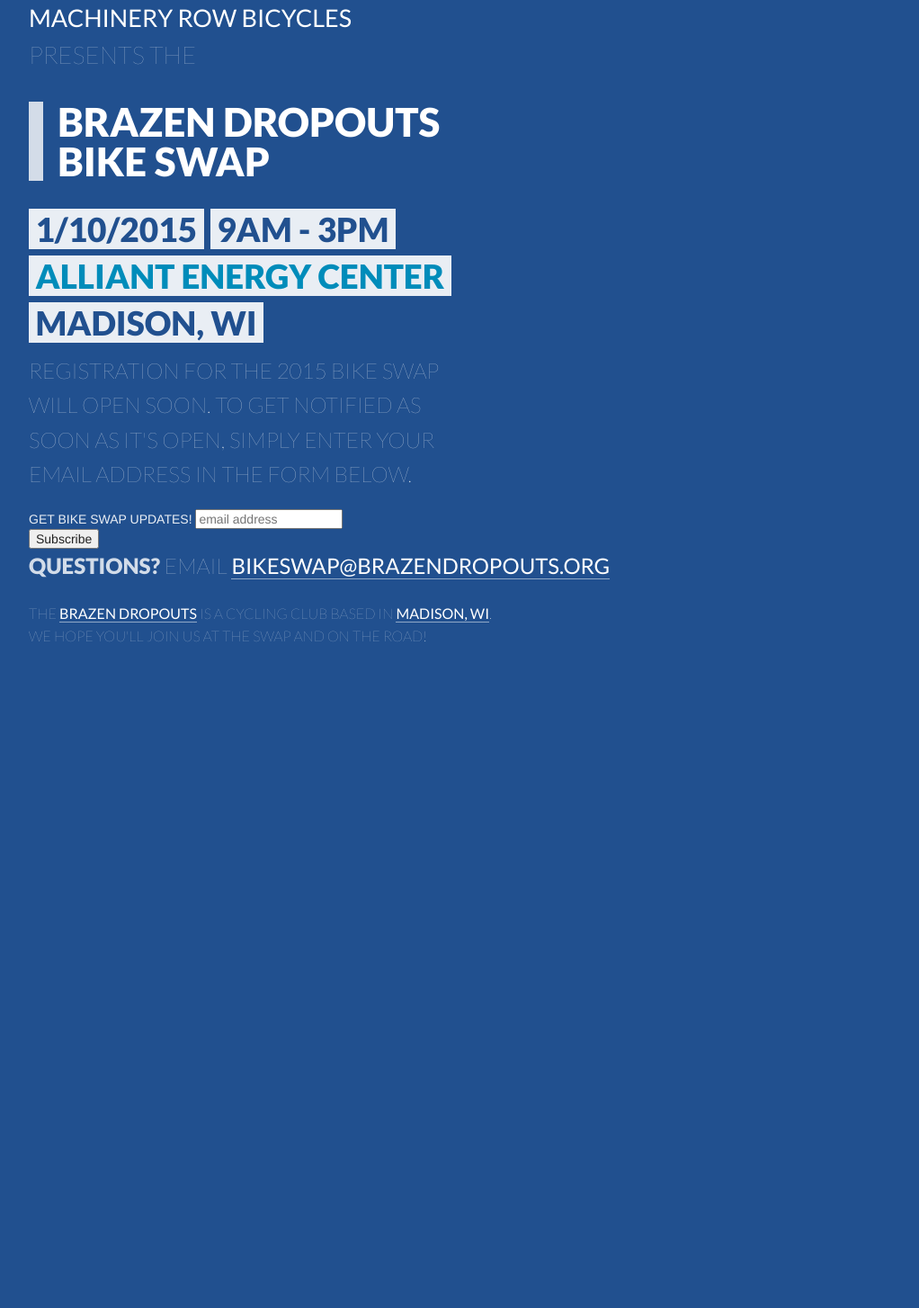
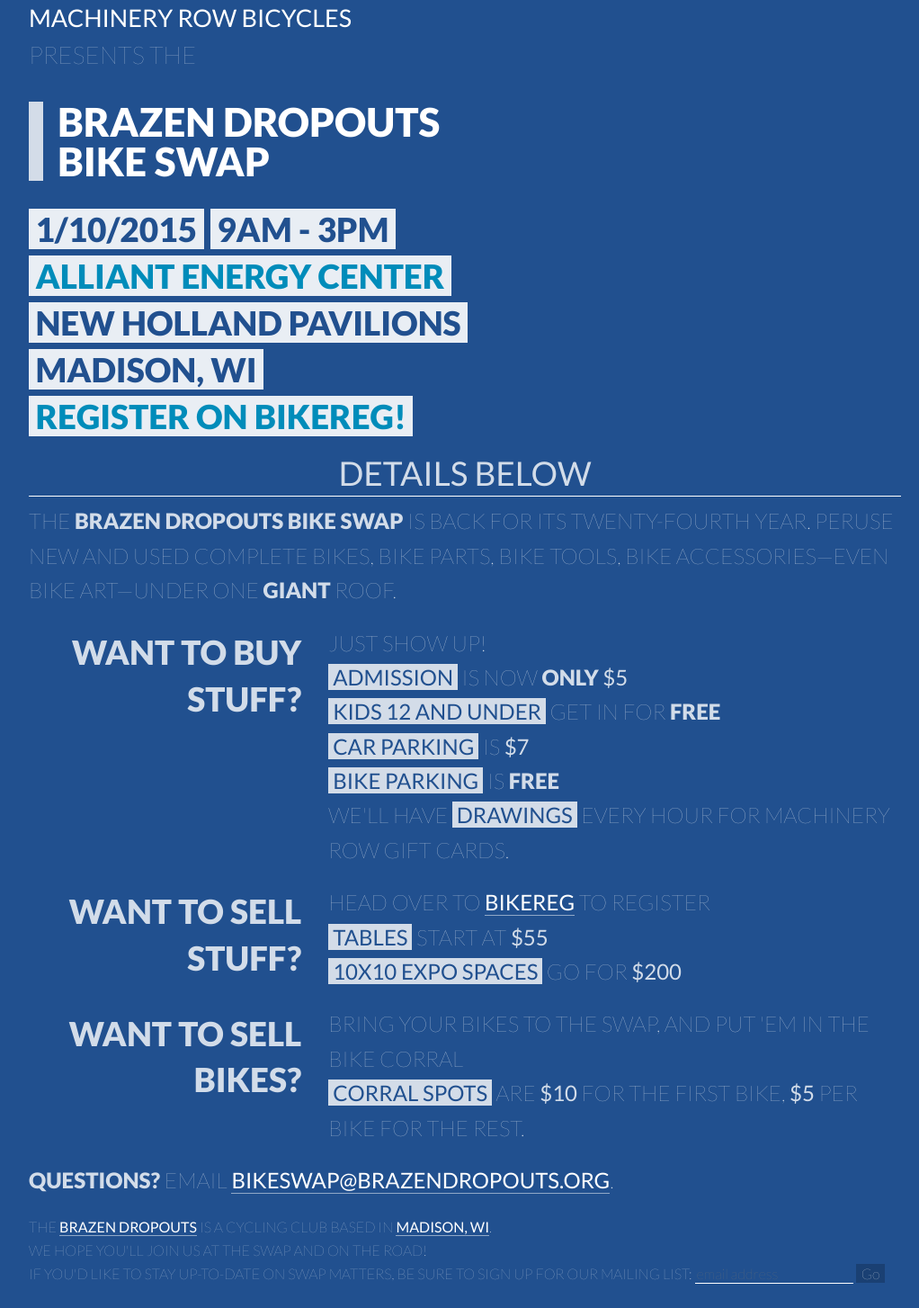
Before and after one commit to brazendropouts/bdbikeswap.com, a Jekyll site: the page built from index.html, in a window 1280 px wide. Shown: the whole page at 90% size, without its empty margins (123-1145 px from the left). Built offline with Jekyll 4.4.1, drawn with Linux system fonts in a browser that asks for light colours; comment, search, counter and statistics services are not loaded; before the commit the page ends 900 px from its top, so only the background shows below that.

Commit message:
Add info for 2015

```diff
--- a/_config.yml
+++ b/_config.yml
@@ -6,6 +6,20 @@ analyticsId: "UA-10557556-2"
 starts_at: 2015-01-10T09:00:00
 stops_at: 2015-01-10T15:00:00
 venue: Alliant Energy Center
+room: New Holland Pavilions
+
+sold_out: false
+hibernation: false
+
+# Pricing
+prices:
+  admission: 5
+  parking: 7
+  table: 55
+  expo: 200
+  corral:
+    initial: 10
+    subsequent: 5
 
 # Build settings
 markdown: kramdown
--- a/css/main.scss
+++ b/css/main.scss
@@ -146,4 +146,23 @@ body, html {
   }
 }
 
+.inline-form {
+  form {
+    display: inline;
+
+    input[type="email"] {
+      background: transparent;
+      border-style: solid;
+      border-width: 0 0 1px 0;
+      border-color: white;
+    }
+
+    input[type="submit"] {
+      background: rgba(0, 0, 0, 0.2);
+      color: white;
+      border: 0;
+    }
+  }
+}
+
 @import "base";
--- a/index.html
+++ b/index.html
@@ -28,6 +28,7 @@ layout: default
     <div class="large-12 columns event">
       <div class="time">
         <h2>
+          {% unless site.hibernation %}
             <span class="phrase">{{site.starts_at | date: '%-m/%-d/%Y'}}</span>
             <span class="phrase">
               <span itemprop="startDate" content="{{site.starts_at | date: '%FT%H:%M:00-06:00' }}">{{site.starts_at | date: '%-H%p'}}</span> -
@@ -35,37 +36,49 @@ layout: default
             </span>
             <br>
             <span itemscope itemtype="http://schema.org/Place">
-            <span class="phrase" itemprop="name"><a itemprop="url" href="http://www.alliantenergycenter.com">{{site.venue}}</a></span>
+              <span class="phrase" itemprop="name"><a itemprop="url" href="https://www.alliantenergycenter.com/About-Us/Facilities/New-Holland-Pavilions">{{site.venue}}</a></span>
+              <br>
+              <span class="phrase">{{site.room}}</span>
             </span>
             <br>
             <span class="phrase">Madison, WI</span>
+          {% endunless %}
+          <br>
+          {% unless site.hibernation %}
+            {% if site.sold_out %}
+              <span class="phrase">We are sold out!</span>
+            {% else %}
+              <span class="phrase"><a href="http://register.bdbikeswap.com">Register on BikeReg!</a></span>
+            {% endif %}
+          {% endunless %}
         </h2>
       </div>
     </div>
   </div>
+  {% if site.hibernation %}
     <div class="row">
-    <div class="large-6 columns overview punchy">
-      <p>Registration for the 2015 Bike Swap will open soon. To get notified as soon as it's open, simply enter your email address in the form below.</p>
+      <div class="columns large-8 overview punchy">
+        <p>Want to be the first to know about next year's Swap? Add your email address below, and we'll send you a handful of tasteful and informative emails as the details of the event become clear.</p>
       </div>
     </div>
     <div class="row">
-    <div class="large-8 columns">
+      <div class="columns large-8">
         <!-- Begin MailChimp Signup Form -->
         <link href="//cdn-images.mailchimp.com/embedcode/slim-081711.css" rel="stylesheet" type="text/css">
         <style type="text/css">
-        #mc_embed_signup{background:#21508f; clear:left; font:14px Helvetica,Arial,sans-serif; }
-        #mc_embed_signup label { color: rgba(255, 255, 255, 0.9); }
+          #mc_embed_signup{background:transparent; clear:left; font:14px Helvetica,Arial,sans-serif; }
+          #mc_embed_signup input.button { background-color: #eee; color: #21508f }
+          #mc_embed_signup input.button:hover { background-color: #ddd; color: #21508f }
           /* Add your own MailChimp form style overrides in your site stylesheet or in this style block.
             We recommend moving this block and the preceding CSS link to the HEAD of your HTML file. */
         </style>
         <div id="mc_embed_signup">
         <form action="//brazendropouts.us6.list-manage.com/subscribe/post?u=16ea10204eb6a0c787a639ea5&amp;id=e2c5829ad2" method="post" id="mc-embedded-subscribe-form" name="mc-embedded-subscribe-form" class="validate" target="_blank" novalidate>
             <div id="mc_embed_signup_scroll">
-        <label for="mce-EMAIL">Get Bike Swap Updates!</label>
           <input type="email" value="" name="EMAIL" class="email" id="mce-EMAIL" placeholder="email address" required>
             <!-- real people should not fill this in and expect good things - do not remove this or risk form bot signups-->
             <div style="position: absolute; left: -5000px;"><input type="text" name="b_16ea10204eb6a0c787a639ea5_e2c5829ad2" tabindex="-1" value=""></div>
-          <div class="clear"><input type="submit" value="Subscribe" name="subscribe" id="mc-embedded-subscribe" class="button"></div>
+            <div class="clear"><input type="submit" value="Keep me posted!" name="subscribe" id="mc-embedded-subscribe" class="button"></div>
             </div>
         </form>
         </div>
@@ -73,15 +86,87 @@ layout: default
         <!--End mc_embed_signup-->
       </div>
     </div>
-  <div class="row">
+  {% else %}
+    <div class="row details">
+      <div class="large-12 columns text-center">
+        <h2>Details Below</h2>
+      </div>
     </div>
     <div class="row">
-    <div class="large-12 columns punchy overview">
+      <div class="large-12 columns overview punchy">
         <p class="hide-for-small">
-        <strong>Questions?</strong> Email <a href="mailto:{{site.email}}">{{site.email}}</a>
+          The <strong>Brazen Dropouts Bike Swap</strong> is back for its twenty-fourth year.
+
+          <span itemprop="description">
+            Peruse new and used complete bikes, bike parts, bike tools, bike
+            accessories&mdash;even bike art&mdash;under one <strong>giant</strong>
+            roof.
+          </span>
+        </p>
+      </div>
+    </div>
+    <div class="row">
+      <div class="large-4 small-12 columns overview">
+        <h2>Want to buy stuff?</h2>
+      </div>
+      <div class="large-8 small-12 columns overview">
+        <ul class="punchy">
+          <li>Just show up!</li>
+          <li>
+            <span class="item">Admission</span> is now <strong>only</strong>
+            <span class="price">${{site.prices.admission}}</span>
+          </li>
+          <li><span class="item">Kids 12 and under</span> get in for <strong>free</strong></li>
+          <li><span class="item">Car Parking</span> is <span class="price">${{site.prices.parking}}</span></li>
+          <li><span class="item">Bike Parking</span> is <strong>free</strong></li>
+          <li>We'll have <span class="item">drawings</span> every hour for Machinery Row gift cards.</li>
+        </ul>
+      </div>
+    </div>
+    <div class="row">
+      <div class="large-4 small-12 columns overview">
+        <h2>Want to sell stuff?</h2>
+      </div>
+      <div class="large-8 small-12 columns overview punchy">
+        <ul>
+          {% if site.sold_out %}
+            <li>We are <span class="item">sold out</span>!</li>
+            <li>We hope you'll still check out the Swap!</li>
+          {% else %}
+            <li>Head over to <a href="http://register.bdbikeswap.com">BikeReg</a> to register</li>
+            <li><span class="item">Tables</span> start at <span class="price">${{site.prices.table}}</span></li>
+            <li><span class="item">10x10 Expo Spaces</span> go for <span class="price">${{site.prices.expo}}</span></li>
+          {% endif %}
+        </ul>
+      </div>
+    </div>
+    <div class="row">
+      <div class="large-4 small-12 columns overview">
+        <h2>Want to sell bikes?</h2>
+      </div>
+      <div class="large-8 small-12 columns overview punchy">
+        <ul>
+          <li>Bring your bikes to the Swap, and put 'em in the Bike Corral</li>
+          <li><span class="item">Corral Spots</span> are <span class="price">${{site.prices.corral.initial}}</span> for the first bike, <span class="price">${{site.prices.corral.subsequent}}</span> per bike for the rest.</li>
+        </ul>
+      </div>
+    </div>
+  {% endif %}
+  <div class="row">
+    <div class="large-9 columns punchy overview">
+      <p class="hide-for-small">
+        <strong>Questions?</strong> Email <a href="mailto:{{site.email}}">{{site.email}}</a>.
+        <br>
+        {% if site.hibernation %}
+          We may not be able to reply until we begin to plan the Swap.
+        {% endif %}
       </p>
       <p class="show-for-small">
-        <strong>Questions?</strong> <a href="mailto:{{site.email}}">Email us</a>
+        <strong>Questions?</strong> <a href="mailto:{{site.email}}">Email us</a>.
+        <br>
+        {% if site.hibernation %}
+          We may not be able to reply until we begin to plan the Swap.
+        {% endif %}
       </p>
     </div>
   </div>
@@ -93,6 +178,16 @@ layout: default
         <span itemprop="location" itemscope itemtype="http://schema.org/City" itemtype="city"><span itemprop="name"><a itemprop="url" href="http://www.cityofmadison.com/">Madison, WI</a></span></span>.
         </li>
         <li>We hope you'll join us at the Swap and on the Road!</li>
+        {% unless site.hibernation %}
+          <li class="inline-form">If you'd like to stay up-to-date on Swap matters, be sure to sign up for our mailing list:
+            <form action="//brazendropouts.us6.list-manage.com/subscribe/post?u=16ea10204eb6a0c787a639ea5&amp;id=e2c5829ad2" method="post" name="mc-embedded-subscribe-form-footer" target="_blank" novalidate>
+              <input type="email" value="" name="EMAIL" class="email" id="mce-EMAIL" placeholder="email address" required>
+              <input type="submit" value="Go" name="subscribe" id="mc-embedded-subscribe" class="button">
+              <div style="position: absolute; left: -5000px;"><input type="text" name="b_16ea10204eb6a0c787a639ea5_e2c5829ad2" tabindex="-1" value=""></div>
+              </div>
+            </form>
+          </li>
+        {% endunless %}
       </ul>
     </div>
   </div>
```
Also changed, not shown: 1 other file. Lines whose indentation alone changed are shown as unchanged.
